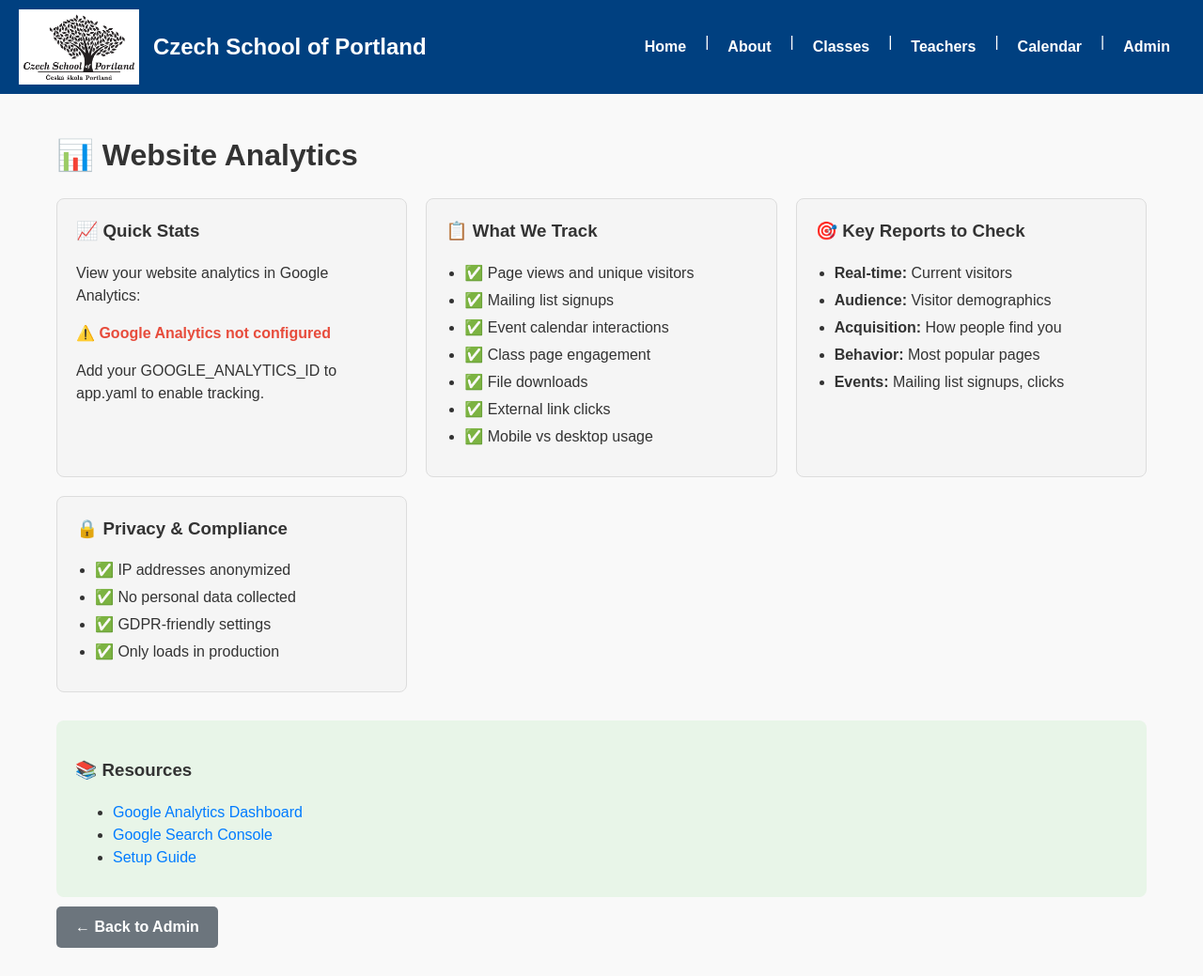
After one commit to jirizbranek/czechschoolportland, a Flask app: page /admin/analytics in a window 1280 px wide. The commit adds this page. Shown: the whole page at 94% size. Run offline with Flask 3, Linux system fonts and the light colour scheme.

Commit message:
google analytics

```diff
--- a/app.py
+++ b/app.py
@@ -10,6 +10,9 @@ def create_app():
 
     # Set secret key for session management
     app.secret_key = os.environ.get('SECRET_KEY', 'dev-secret-key-change-in-production')
+
+    # Google Analytics configuration
+    app.config['GOOGLE_ANALYTICS_ID'] = os.environ.get('GOOGLE_ANALYTICS_ID')
 
     # Configure logging for production
     if os.environ.get('FLASK_ENV') == 'production':
--- a/app.yaml
+++ b/app.yaml
@@ -4,6 +4,11 @@ env_variables:
   FLASK_ENV: production
   DATABASE_PATH: "/tmp/school.db"
   SECRET_KEY: "your-production-secret-key-change-this"
+
+  # Google Analytics Configuration
+  # Get your GA4 Measurement ID from https://analytics.google.com
+  # Format: G-XXXXXXXXXX
+  GOOGLE_ANALYTICS_ID: "G-XJ97NGS36D"
 
 automatic_scaling:
   min_instances: 0
--- a/routes/admin.py
+++ b/routes/admin.py
@@ -58,3 +58,8 @@ def manage_mailing():
 
     mailing_list = get_mailing_list()
     return render_template("admin_mailing.html", mailing_list=mailing_list)
+
+@admin_bp.route("/analytics")
+def analytics():
+    """Display analytics dashboard and configuration."""
+    return render_template("analytics.html")
--- a/templates/admin_dashboard.html
+++ b/templates/admin_dashboard.html
@@ -15,6 +15,12 @@
             <h3>Mailing List Management</h3>
             <p>View and manage the school's mailing list subscribers.</p>
             <a href="{{ url_for('admin.manage_mailing') }}" class="btn btn-primary">Manage Mailing List</a>
+        </div>
+
+        <div class="nav-card">
+            <h3>📊 Website Analytics</h3>
+            <p>View website traffic, visitor insights, and engagement metrics.</p>
+            <a href="{{ url_for('admin.analytics') }}" class="btn btn-primary">View Analytics</a>
         </div>
     </div>
 </div>
--- /dev/null
+++ b/templates/analytics.html
@@ -0,0 +1,146 @@
+{% extends "base.html" %}
+
+{% block content %}
+<div class="admin-container">
+    <h1>📊 Website Analytics</h1>
+
+    <div class="analytics-cards">
+        <div class="analytics-card">
+            <h3>📈 Quick Stats</h3>
+            <p>View your website analytics in Google Analytics:</p>
+            {% if config.get('GOOGLE_ANALYTICS_ID') %}
+            <p><strong>Analytics ID:</strong> {{ config.GOOGLE_ANALYTICS_ID }}</p>
+            <a href="https://analytics.google.com" target="_blank" class="btn btn-primary">
+                Open Google Analytics →
+            </a>
+            {% else %}
+            <p class="warning">⚠️ Google Analytics not configured</p>
+            <p>Add your GOOGLE_ANALYTICS_ID to app.yaml to enable tracking.</p>
+            {% endif %}
+        </div>
+
+        <div class="analytics-card">
+            <h3>📋 What We Track</h3>
+            <ul>
+                <li>✅ Page views and unique visitors</li>
+                <li>✅ Mailing list signups</li>
+                <li>✅ Event calendar interactions</li>
+                <li>✅ Class page engagement</li>
+                <li>✅ File downloads</li>
+                <li>✅ External link clicks</li>
+                <li>✅ Mobile vs desktop usage</li>
+            </ul>
+        </div>
+
+        <div class="analytics-card">
+            <h3>🎯 Key Reports to Check</h3>
+            <ul>
+                <li><strong>Real-time:</strong> Current visitors</li>
+                <li><strong>Audience:</strong> Visitor demographics</li>
+                <li><strong>Acquisition:</strong> How people find you</li>
+                <li><strong>Behavior:</strong> Most popular pages</li>
+                <li><strong>Events:</strong> Mailing list signups, clicks</li>
+            </ul>
+        </div>
+
+        <div class="analytics-card">
+            <h3>🔒 Privacy & Compliance</h3>
+            <ul>
+                <li>✅ IP addresses anonymized</li>
+                <li>✅ No personal data collected</li>
+                <li>✅ GDPR-friendly settings</li>
+                <li>✅ Only loads in production</li>
+            </ul>
+        </div>
+    </div>
+
+    <div class="analytics-help">
+        <h3>📚 Resources</h3>
+        <ul>
+            <li><a href="https://analytics.google.com" target="_blank">Google Analytics Dashboard</a></li>
+            <li><a href="https://search.google.com/search-console" target="_blank">Google Search Console</a></li>
+            <li><a href="/static/ANALYTICS_SETUP.md" target="_blank">Setup Guide</a></li>
+        </ul>
+    </div>
+
+    <a href="/admin" class="btn btn-secondary">← Back to Admin</a>
+</div>
+
+<style>
+    .analytics-cards {
+        display: grid;
+        grid-template-columns: repeat(auto-fit, minmax(300px, 1fr));
+        gap: 20px;
+        margin: 20px 0;
+    }
+
+    .analytics-card {
+        background: #f5f5f5;
+        border: 1px solid #ddd;
+        border-radius: 8px;
+        padding: 20px;
+    }
+
+    .analytics-card h3 {
+        margin-top: 0;
+        color: #333;
+    }
+
+    .analytics-card ul {
+        margin: 10px 0;
+        padding-left: 20px;
+    }
+
+    .analytics-card li {
+        margin: 5px 0;
+    }
+
+    .warning {
+        color: #e74c3c;
+        font-weight: bold;
+    }
+
+    .btn {
+        display: inline-block;
+        padding: 10px 20px;
+        margin: 10px 5px 10px 0;
+        text-decoration: none;
+        border-radius: 5px;
+        font-weight: bold;
+    }
+
+    .btn-primary {
+        background-color: #007bff;
+        color: white;
+    }
+
+    .btn-secondary {
+        background-color: #6c757d;
+        color: white;
+    }
+
+    .btn:hover {
+        opacity: 0.9;
+    }
+
+    .analytics-help {
+        margin-top: 30px;
+        padding: 20px;
+        background: #e8f5e8;
+        border-radius: 8px;
+    }
+
+    .analytics-help ul {
+        margin: 10px 0;
+    }
+
+    .analytics-help a {
+        color: #007bff;
+        text-decoration: none;
+    }
+
+    .analytics-help a:hover {
+        text-decoration: underline;
+    }
+</style>
+{% endblock %}
--- a/templates/base.html
+++ b/templates/base.html
@@ -5,6 +5,28 @@
   <title>School Website</title>
   <meta name="viewport" content="width=device-width, initial-scale=1.0">
   <link rel="stylesheet" href="{{ url_for('static', filename='css/style.css') }}">
+
+  <!-- Google Analytics -->
+  {% if config.get('GOOGLE_ANALYTICS_ID') %}
+  <!-- Google tag (gtag.js) -->
+  <script async src="https://www.googletagmanager.com/gtag/js?id={{ config.GOOGLE_ANALYTICS_ID }}"></script>
+  <script>
+    window.dataLayer = window.dataLayer || [];
+    function gtag() { dataLayer.push(arguments); }
+    gtag('js', new Date());
+    gtag('config', '{{ config.GOOGLE_ANALYTICS_ID }}', {
+      page_title: document.title,
+      page_location: window.location.href,
+      // Privacy-friendly settings
+      anonymize_ip: true,
+      allow_google_signals: false,
+      allow_ad_personalization_signals: false
+    });
+  </script>
+
+  <!-- Custom School Analytics -->
+  <script src="{{ url_for('static', filename='js/analytics.js') }}" defer></script>
+  {% endif %}
 </head>
 
 <body>
```
Also changed, not shown: static/js/analytics.js (added, +214 -0 lines).
